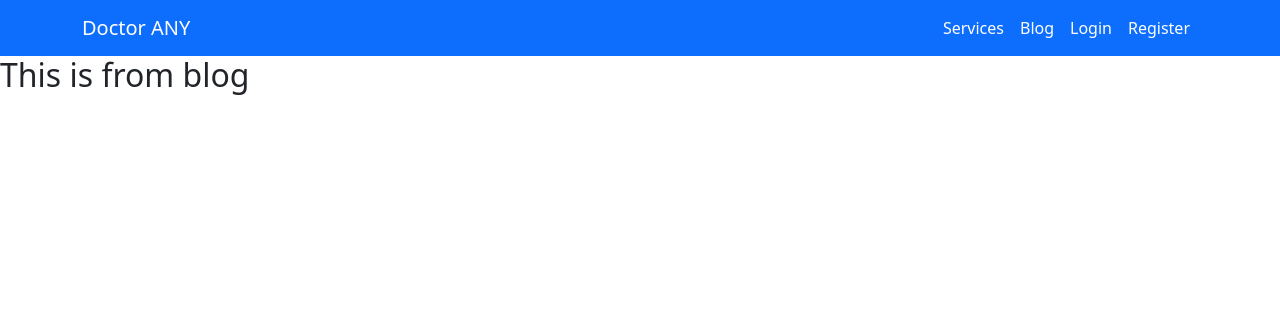
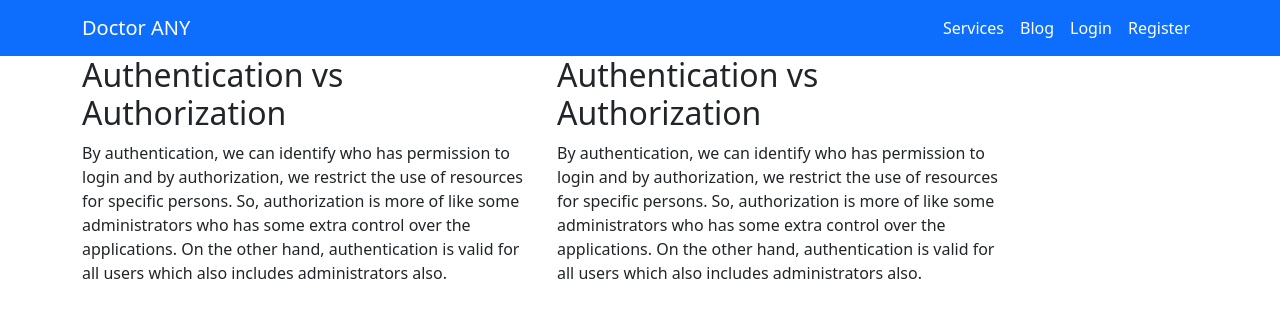
Before and after one commit to MDNURAAZAM/doctor-xyz, a React (Create React App) app: page /blog in a window 1280 px wide. Shown: the top 318 px of the page. Built offline with nearby package versions, Linux system fonts and the light colour scheme; no server answers; the HTML template or start-up script is replaced by a standard one.

Commit message:
Blog Q1 completed

```diff
--- a/src/Blog/Blog.js
+++ b/src/Blog/Blog.js
@@ -2,8 +2,31 @@ import React from "react";
 
 const Blog = () => {
   return (
-    <div>
-      <h2>This is from blog</h2>
+    <div className="container">
+      <div className="row">
+        <div className="col-lg-5 col-sm-12">
+          <h2>Authentication vs Authorization</h2>
+          <p>
+            By authentication, we can identify who has permission to login and
+            by authorization, we restrict the use of resources for specific
+            persons. So, authorization is more of like some administrators who
+            has some extra control over the applications. On the other hand,
+            authentication is valid for all users which also includes
+            administrators also.
+          </p>
+        </div>
+        <div className="col-lg-5 col-sm-12">
+          <h2>Authentication vs Authorization</h2>
+          <p>
+            By authentication, we can identify who has permission to login and
+            by authorization, we restrict the use of resources for specific
+            persons. So, authorization is more of like some administrators who
+            has some extra control over the applications. On the other hand,
+            authentication is valid for all users which also includes
+            administrators also.
+          </p>
+        </div>
+      </div>
     </div>
   );
 };
```
